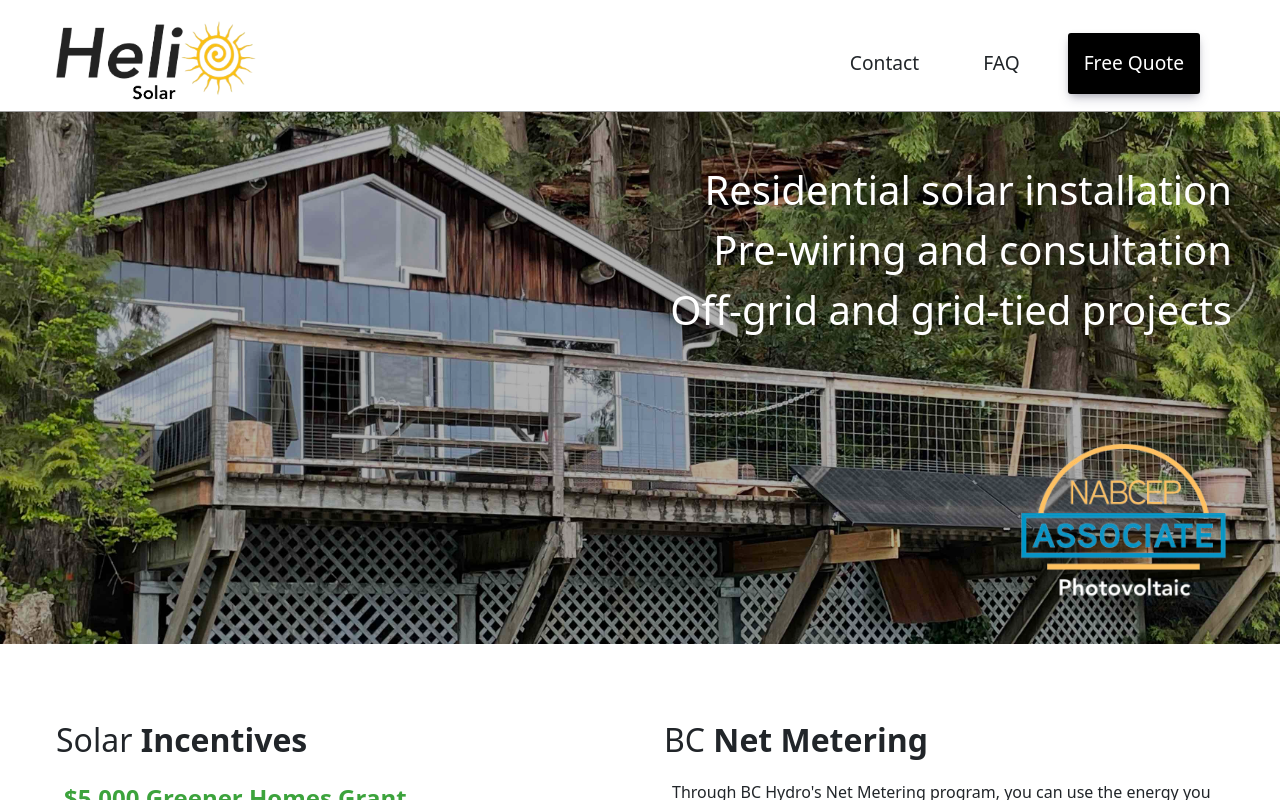
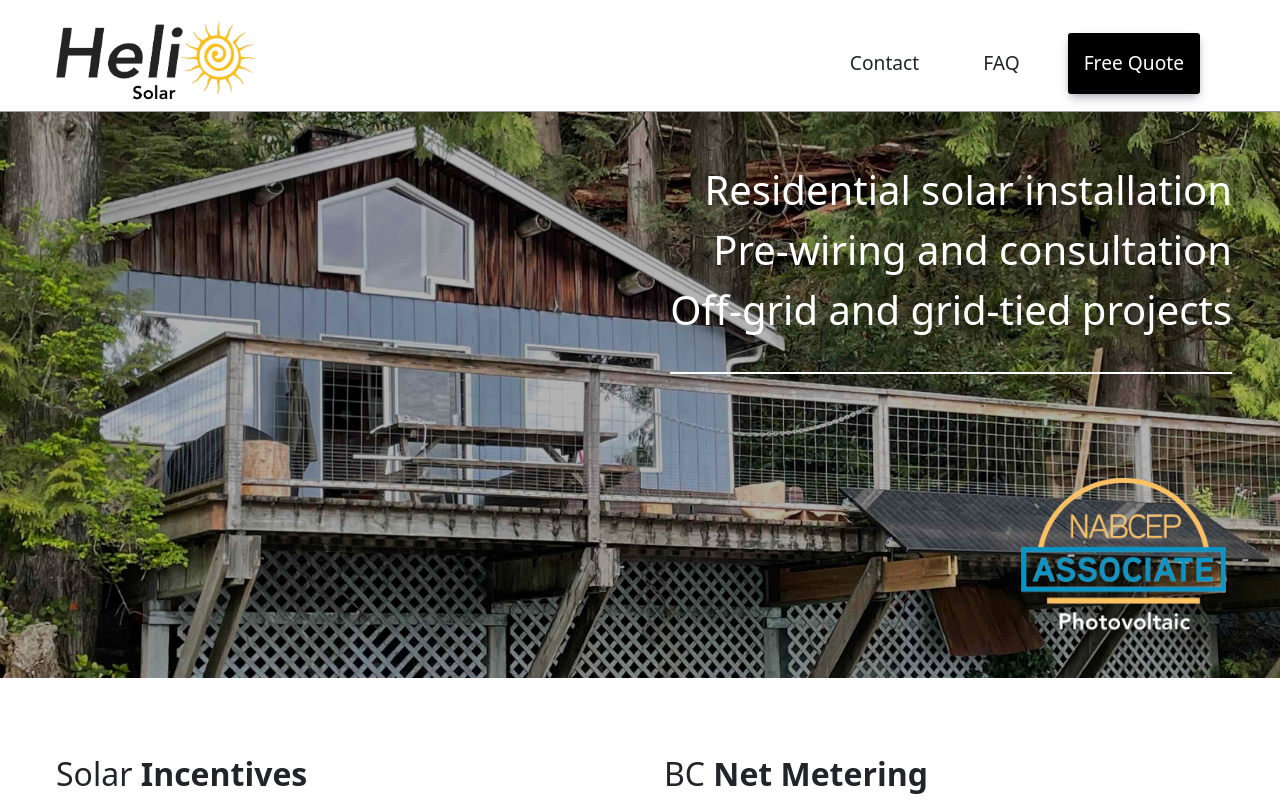
Before and after one commit to tolat/Helio, a React (Create React App) app in the folder client/: page / in a window 1280 px wide. Shown: the top 800 px of the page. Built offline with nearby package versions, Linux system fonts and the light colour scheme.

Commit message:
minor style changes

```diff
--- a/client/src/components/GeneralUI/BlackFade.js
+++ b/client/src/components/GeneralUI/BlackFade.js
@@ -8,6 +8,7 @@ const BlackFade = (props) => {
         style={{
           backgroundImage: `url(".${props.backgroundImage}")`,
           opacity: `${props.backgroundOpacity}`,
+          backgroundAttachment: props.backgroundAttachment || "local",
         }}
       />
       <div className={styles.childrenContainer}>{props.children}</div>
--- a/client/src/components/GeneralUI/FullWidthSection.js
+++ b/client/src/components/GeneralUI/FullWidthSection.js
@@ -2,7 +2,10 @@ import styles from "./FullWidthSection.module.css";
 
 const FullWidthSection = (props) => {
   return (
-    <div className={styles.fullWidthSection} style={props.style} id={props.id}>
+    <div
+      className={`${styles.fullWidthSection} ${props.additionalClasses}`}
+      style={props.style}
+      id={props.id}>
       {props.children}
     </div>
   );
--- a/client/src/components/Homepage/Banner1.module.css
+++ b/client/src/components/Homepage/Banner1.module.css
@@ -1,5 +1,7 @@
 .text {
   margin: 3rem 3rem 0 0;
+  border-bottom: 2px solid white;
+  padding-bottom: 2rem;
 }
 
 .nabcep {
--- a/client/src/index.css
+++ b/client/src/index.css
@@ -15,7 +15,7 @@ code {
 
 :root {
   --navBarHeight: 7rem;
-  --centralSpanWidth: 100rem;
+  --centralSpanWidth: 90rem;
   --buttonSecondary: rgb(40, 134, 206);
   --smallWidthBreakpoint: 1100px;
 }
@@ -31,3 +31,8 @@ code {
 .noscroll {
   scrollbar-width: none; /* for Firefox */
 }
+
+.invertFilter {
+  filter: invert(1);
+  -webkit-filter: invert(1);
+}
```
Also changed, not shown: 12 other files (tests, documents, lock files or other folders).
